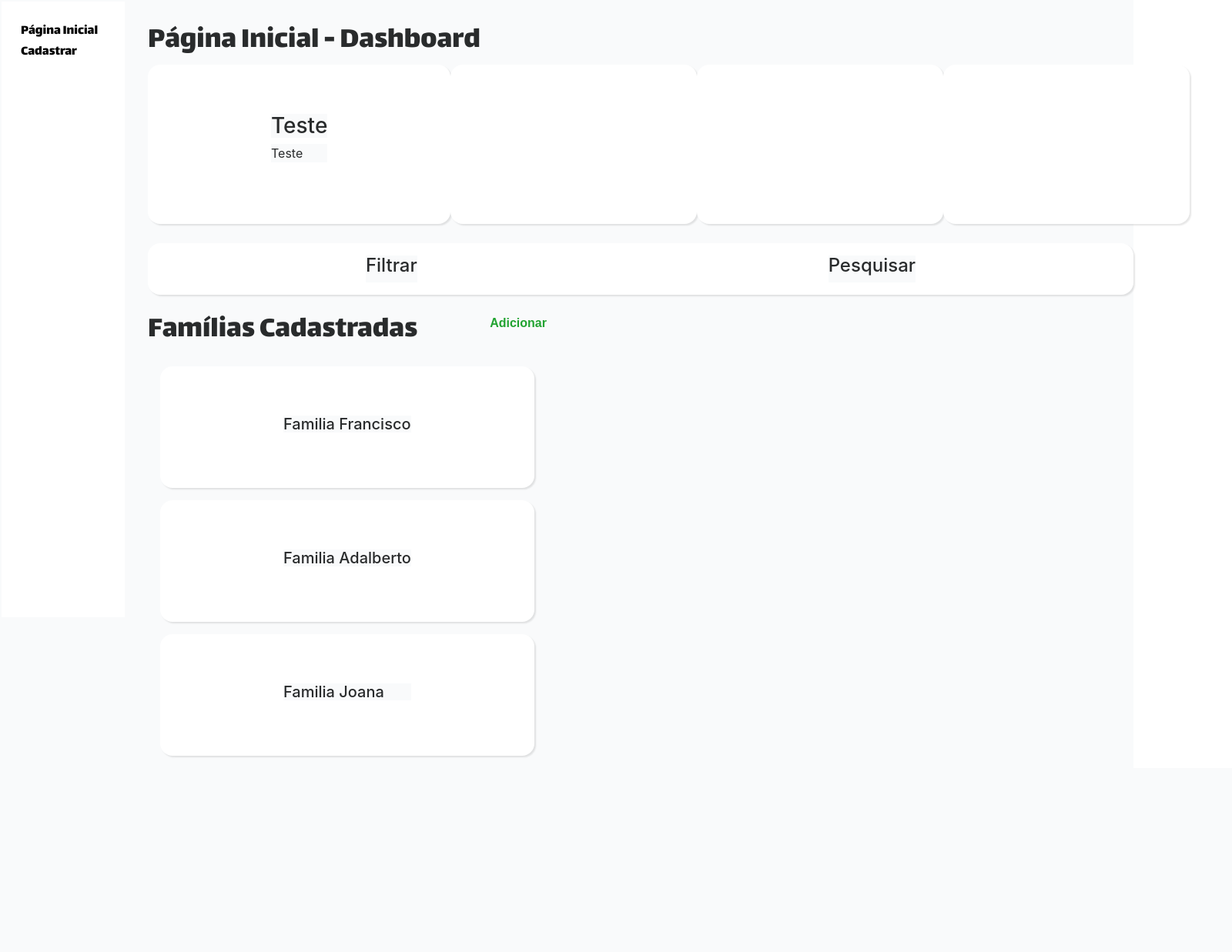
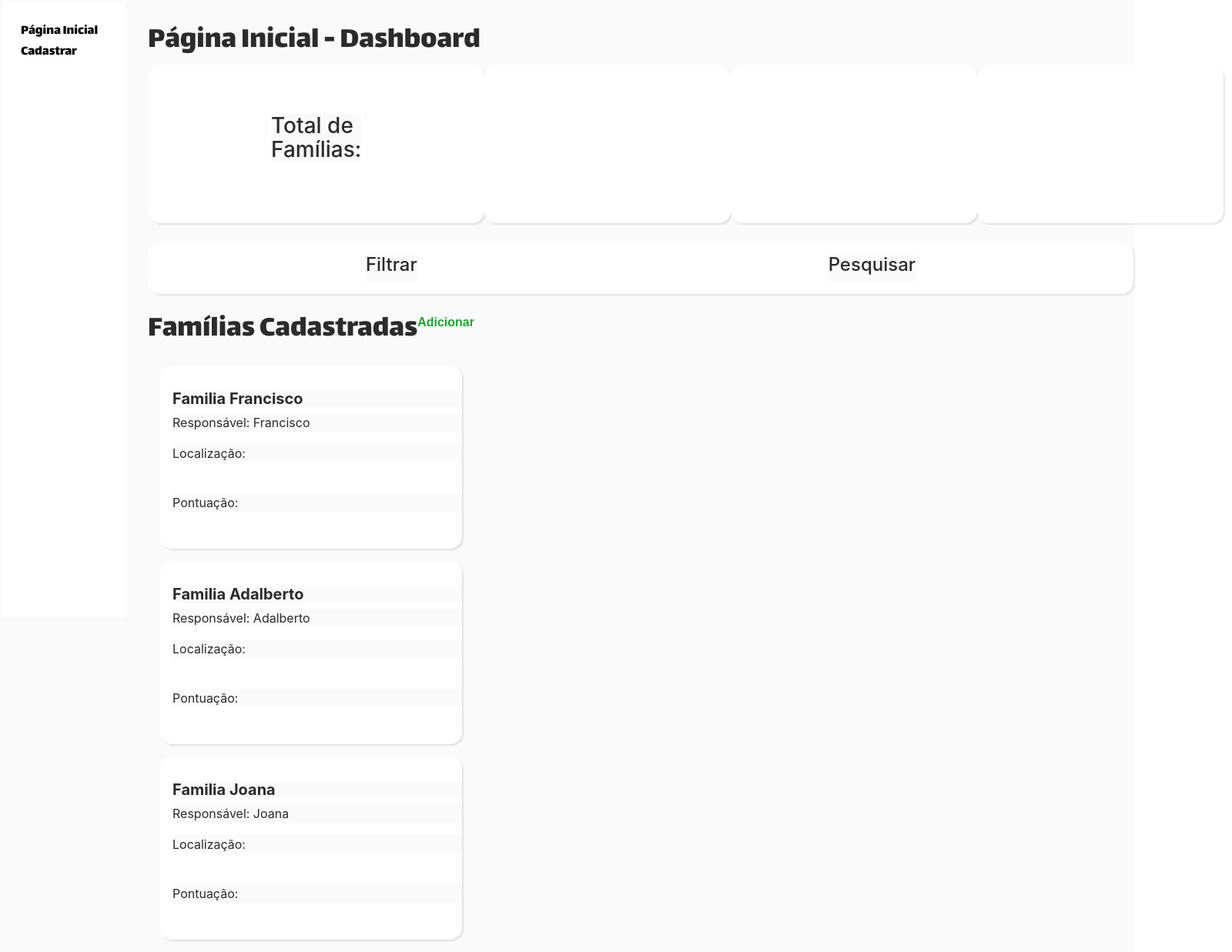
Before and after one commit to Filepa/SistemaSEAPAC, a Django app: page / in a window 1600 px wide. Shown: the part 96-1333 px from the top of the page at 77% size. Before the commit the page ends 1080 px from the top, so only its background shows below. Run offline with Django 5.2, Linux system fonts and the light colour scheme; data comes from the database, SQL or seed files in the repository; some web fonts are replaced.

Commit message:
tentarei fazer loucuras das quais me arrependerei

```diff
--- a/core/settings.py
+++ b/core/settings.py
@@ -116,7 +116,7 @@
 # Static files (CSS, JavaScript, Images)
 # https://docs.djangoproject.com/en/5.2/howto/static-files/
 
-STATIC_URL = 'static/'
+STATIC_URL = '/static/'
 STATICFILES_DIRS = [os.path.join(BASE_DIR, 'static'),]
 
 MEDIA_URL = '/media/'
--- a/flow/models.py
+++ b/flow/models.py
@@ -6,7 +6,7 @@
     email = models.EmailField(max_length=30, null=True)
     senha = models.CharField(max_length=200, null=True) #tem que deixar privado depois
     contato = models.CharField(max_length=30, null=True)
-    foto_perfil = models.ImageField(upload_to='fotos_de_perfil/', blank=True, null=True) #favor não utilizar ainda
+    foto_perfil = models.ImageField(upload_to='fotos_perfil/', blank=True, null=True) #favor não utilizar ainda
 
     def __str__(self):
         return self.nome
@@ -43,11 +43,11 @@
 
 class Subsystem(models.Model):
     nome_subsistema = models.CharField(max_length=20)
-    #foto_subsistema = models.ImageField()
+    #foto_subsistema = models.ImageField(upload_to='fotos_subsistemas/', blank=True, null=True) #favor nao utilizar ainda
     #produtos_entrada = models.CharField()
     #produtos_saida = models.CharField()
     #destino_produtos_entrada = models.CharField()
     #destino_produtos_saida = models.CharField()
 
     def __str__(self):
-        return self.nome_sistema
+        return self.nome_subsistema
--- a/flow/templates/flow/index.html
+++ b/flow/templates/flow/index.html
@@ -5,8 +5,8 @@
 <h1 class='title'>Página Inicial - Dashboard</h1>
 <div class='top-infos'>
     <div class='block-info'>
-        <h3>Teste</h3>
-        <p>Teste</p>
+        <h3>Total de Famílias: </h3>
+        <p></p>
     </div>
     <div class='block-info'>
         <h3></h3>
@@ -26,7 +26,7 @@
         <h4>Filtrar</h4>
         <!--Aqui fica o campo de filtro-->
     </div>
-    <div class='search'>
+    <div class='search' >
         <h4>Pesquisar</h4>
         <!--Aqui fica o campo de pesquisa-->
     </div>
@@ -38,12 +38,20 @@
             <a id='add-family' href="{% url 'register' %}">Adicionar</a>
         </div>
         {% for family in families %}
-            <div class='family-card' onclick="redirect('{% url 'flow' family.nome_familia|slugify %}')">
-                <h5>{{ family.nome_familia }}</h5>
+            <div class='family-card trigger' onclick="redirect('{% url 'flow' family.nome_familia|slugify %}')">
+                <div class="family-card-header">
+                    <h5 class='family-name'>{{ family.nome_familia }}</h5>
+                    <div class="tag-transition-level"></div>
+                </div>
+                <p>Responsável: {{ family.nome_titular}}</p>
+                <p>Localização: </p>
+                <br>
+                <p>Pontuação: </p>
+                <!--Aqui ficaria a linha de progressão x/100%-->
             </div>
         {% endfor %}
     </div>
-    <div class='family-data'>
+    <div class='family-data' id='target'>
         <div class='block-data'>
 
         </div>
--- a/static/css/dashboard.css
+++ b/static/css/dashboard.css
@@ -21,7 +21,6 @@
 
 body{
     margin: 0;
-
 }
 
 .navbar{
@@ -74,7 +73,7 @@
     justify-content: space-between;
 }
 
-.block-info, .family-card{
+.block-info{
     padding: 4rem 10rem;
 }
 
@@ -104,6 +103,8 @@
 
 .family-card{
     margin: 1em;
+    padding: 2rem 0 2rem 1rem;
+    align-content: flex-start;
 }
 
 .family-card:hover{
@@ -111,8 +112,15 @@
     cursor: pointer;
 }
 
+.family-name{
+    font-weight: bold;
+}
+
+#target{
+    display: none;
+}
+
 .block-data{
-    display: none; /*vai dar um trabalho da p p ajeitar isso aqui*/
     background: var(--dark-green);
     padding: 8rem 30rem;
     margin: 1rem 1rem 1rem 3rem;
--- a/static/js/script.js
+++ b/static/js/script.js
@@ -1,3 +1,17 @@
 function redirect(url) {
   window.location.href = url;
 }
+
+ document.addEventListener('DOMContentLoaded', function () {
+  const cards = document.querySelectorAll('.family-card.trigger');
+  const target = document.getElementById('target');
+
+  cards.forEach(card => {
+    card.addEventListener('mouseenter', () => {
+      target.style.display = 'block';
+    });
+    card.addEventListener('mouseleave', () => {
+      target.style.display = 'none';
+    });
+  });
+});
--- a/templates/base.html
+++ b/templates/base.html
@@ -6,6 +6,7 @@
     <meta name="viewport" content="width=device-width, initial-scale=1.0">
     <link href="{% static 'css/dashboard.css' %}" rel="stylesheet">
     <link rel="stylesheet" href="https://getbootstrap.com/docs/4.0/dist/css/bootstrap.min.css" integrity="sha384-Gn5384xqQ1aoWXA+058RXPxPg6fy4IWvTNh0E263XmFcJlSAwiGgFAW/dAiS6JXm" crossorigin="anonymous">
+    <script src="{% static 'js/script.js' %}"></script>
     <title>Sistema SEAPAC</title>
 </head>
 <body>
@@ -21,6 +22,5 @@
 
         {% endblock %}
     </main>
-<script src="{% static 'js/script.js' %}"></script>
 </body>
 </html>
```
